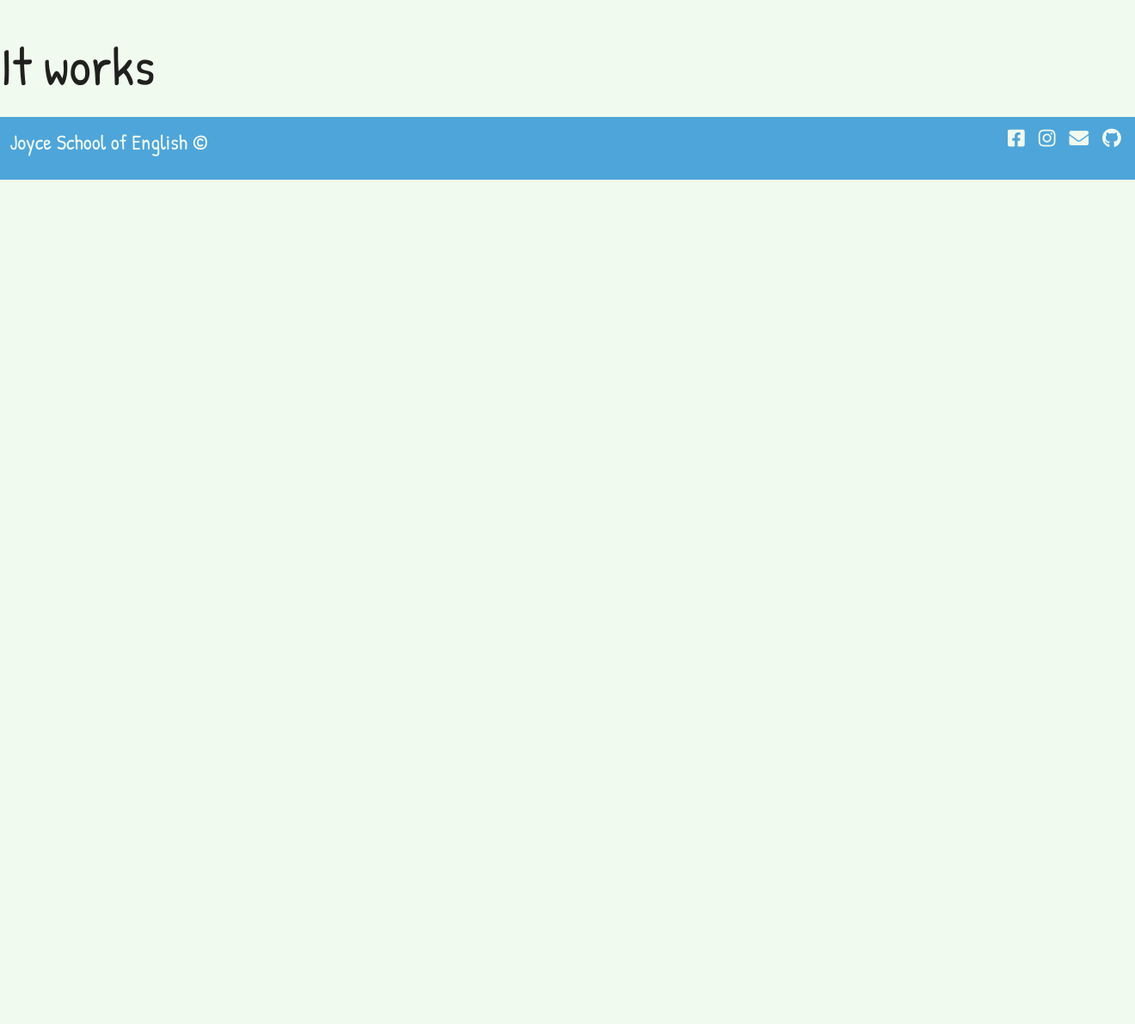
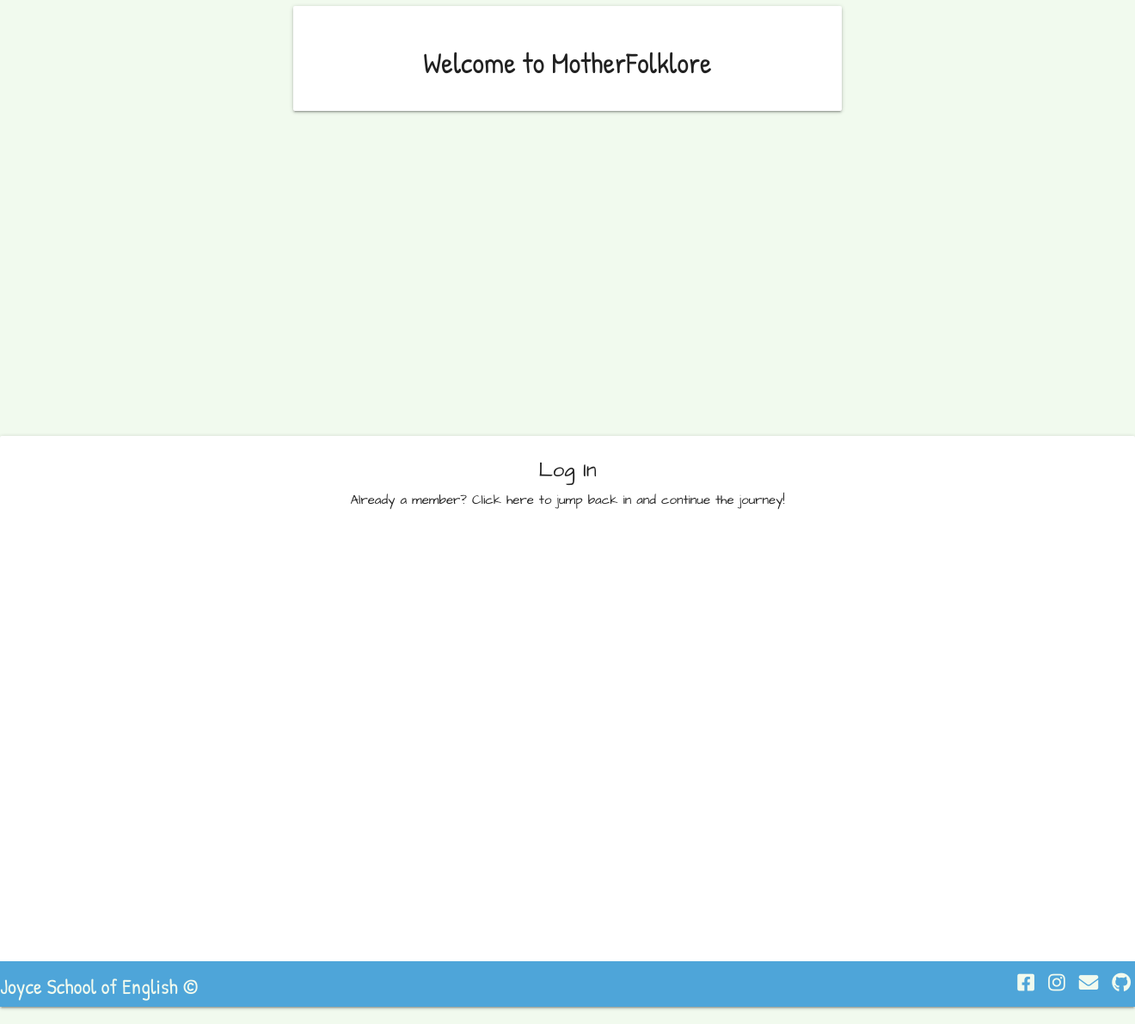
Before and after one commit to AideenM12/Joyce-English-School-MS4, a Django app: page / in a window 1320 px wide; the page is wider, and only the part inside the window is pictured. Shown: the part 23-1214 px from the top of that part at 86% size. Before the commit the page ends 232 px from the top of that part, so only its background shows below. Run offline with Django 3.2, Linux system fonts and the light colour scheme; some libraries are stand-ins or nearby versions.

Commit message:
Create parallax container in index template

```diff
--- a/home/templates/home/index.html
+++ b/home/templates/home/index.html
@@ -2,5 +2,32 @@
 {% load static %}
 
 {% block content %}
-<h1>It works</h1>
+<div class="parallax-container">
+    <div class="row">
+       <div class="col s6 offset-s3">
+          <div class=" card center-align homecard">
+             <div class="card-content">
+                <h4 class="center-align homecard-h4">Welcome to MotherFolklore</h4>
+             </div>
+          </div>
+       </div>
+    </div>
+    <div class="parallax">
+       <img src="{{ MEDIA_URL }}joyce-statue.jpg" alt="joyce-statue">
+    </div>
+ </div>
+
+ <div class="col l4 pull-l2 m6 s12">
+    <div class="card ">
+       <div class="card-content center-align ">
+          <span class="card-title">Log In</span>
+          <p>Already a member? Click here to jump back in and continue the journey!
+          </p>
+       </div>
+
+ <div class="parallax-container">
+    <div class="parallax">
+        <img src="{{ MEDIA_URL }}joyce-statue.jpg" alt="banshee">
+  </div>
+ </div>
 {% endblock %}
```
Also changed, not shown: media/joyce-statue.jpg (added).
